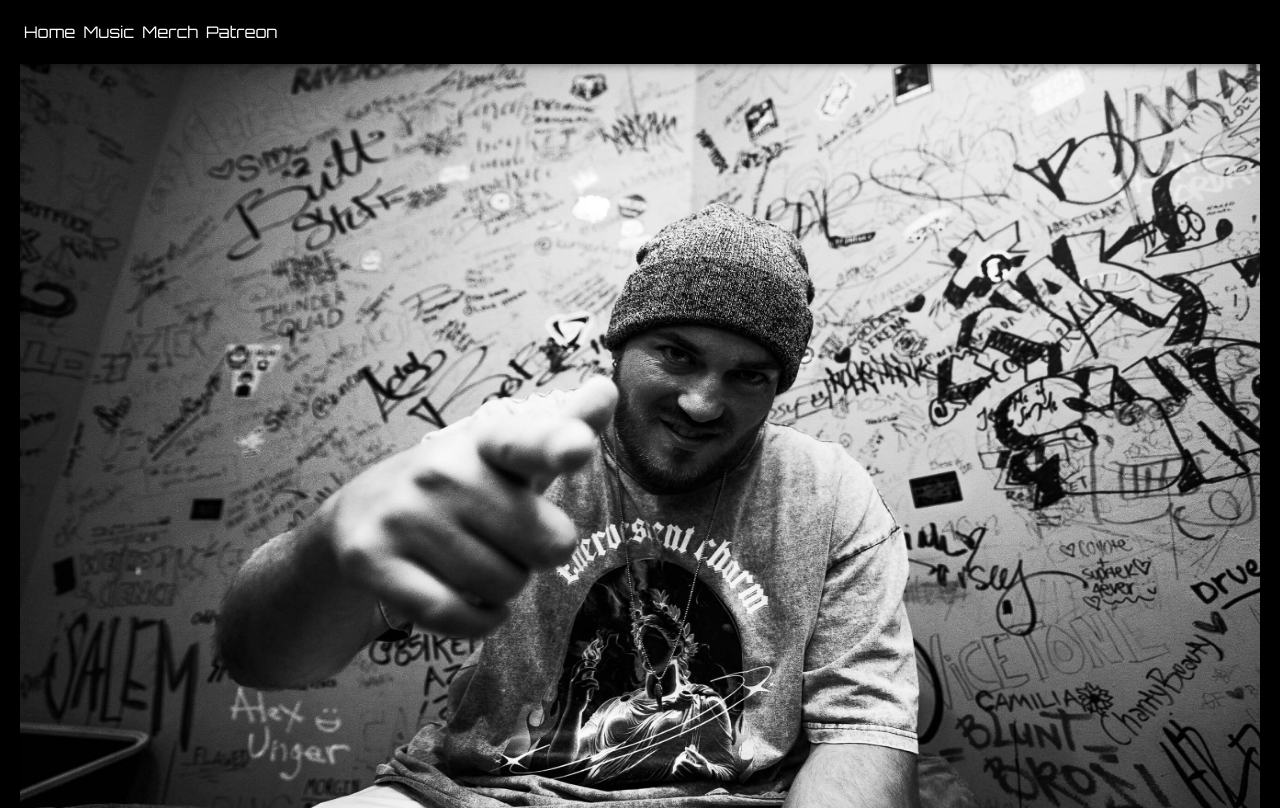
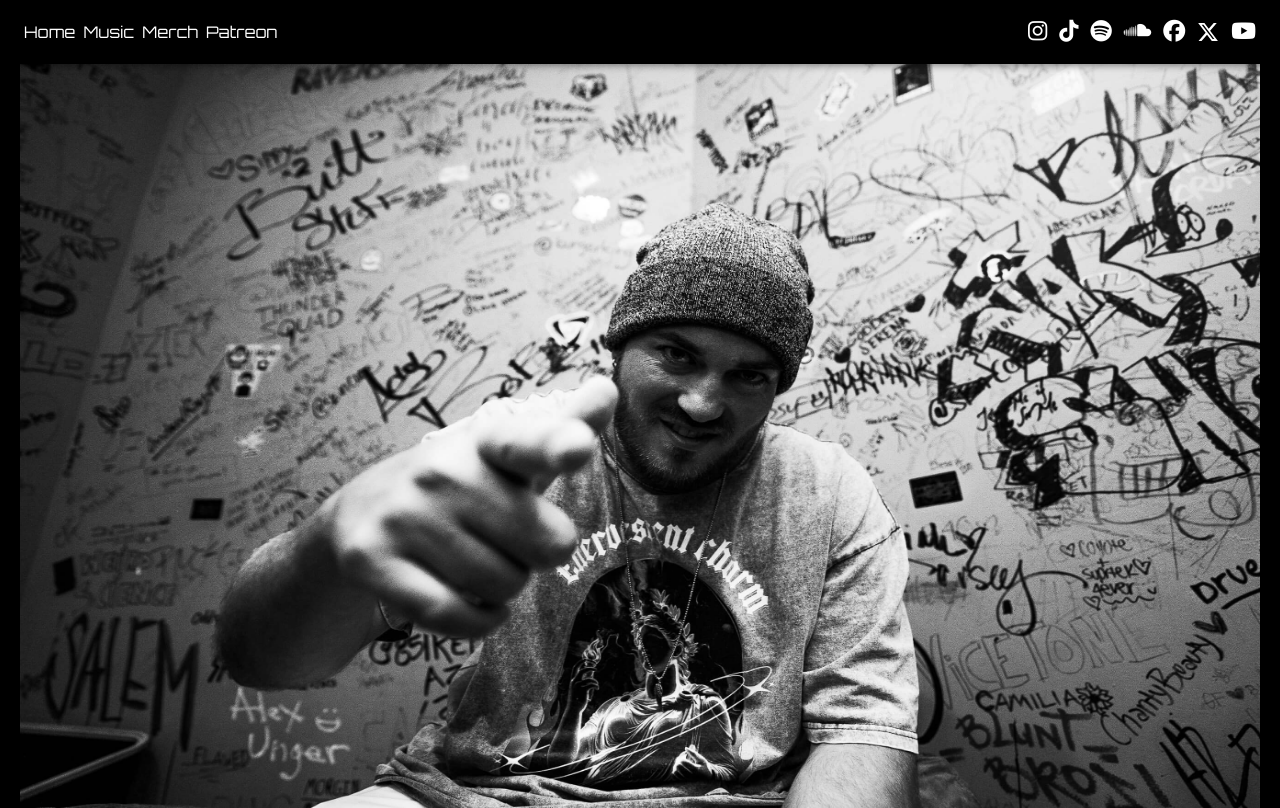
Before and after one commit to ijuliie/phocust, a Next.js app: page / in a window 1280 px wide. Built offline with nearby package versions, Linux system fonts and the light colour scheme.

Commit message:
add social links

```diff
--- a/src/components/Home/index.tsx
+++ b/src/components/Home/index.tsx
@@ -1,7 +1,6 @@
-import styles from "./Home.module.css"
-import Image from "next/image";
 import { Container } from "@mui/material";
 import { Fade } from 'react-awesome-reveal';
+import styles from "./Home.module.css"
 
 export default function Home() {
     return (
--- a/src/components/Nav/index.tsx
+++ b/src/components/Nav/index.tsx
@@ -1,5 +1,6 @@
 import { useEffect, useState } from "react";
 import Link from "next/link";
+import Socials from "../Socials/Socials";
 import MenuIcon from '@mui/icons-material/Menu';
 import { AppBar, Box, Drawer, IconButton, List, ListItem, ListItemButton, Toolbar } from "@mui/material";
 
@@ -57,6 +58,11 @@ export default function Nav() {
                         </ListItemButton>
                     </ListItem>
                 ))}
+                <ListItem>
+                    <Box sx={{ display: { xs: 'flex', sm: 'none' } }}>
+                        <Socials />
+                    </Box>
+                </ListItem>
             </List>
         </Box>
     );
@@ -76,22 +82,24 @@ export default function Nav() {
                     </IconButton>
                     <Box sx={{ display: { xs: 'none', sm: 'flex' }, flexGrow: 1 }}>
                         {navItems.map((item) => (
-                            <Box key={item.label} sx={{ marginRight: 1 }}>
+                            <Box
+                                key={item.label}
+                                sx={{
+                                    marginRight: 1,
+                                    "&:hover": {
+                                        fontWeight: 800
+                                    },
+                                    cursor: "pointer",
+                                }}>
                                 <Link href={item.href} target={item.target}>
                                     {item.label}
                                 </Link>
                             </Box>
                         ))}
                     </Box>
-                    {/* socials go here */}
-                    {/* <Box sx={{ display: { xs: 'none', sm: 'block' } }}>
-                            {navItems.map((item) => (
-                                <Button key={item} sx={{ color: '#fff' }}>
-                                    {item}
-                                </Button>
-                            ))}
-                        </Box> */}
-
+                    <Box sx={{ display: { xs: 'none', sm: 'flex' } }}>
+                        <Socials />
+                    </Box>
                 </Toolbar>
             </AppBar>
             <nav>
@@ -105,7 +113,7 @@ export default function Nav() {
                     }}
                     sx={{
                         display: { xs: 'block', sm: 'none' },
-                        '& .MuiDrawer-paper': { boxSizing: 'border-box', width: 250 },
+                        '& .MuiDrawer-paper': { boxSizing: 'border-box', width: 270 },
                     }}
                 >
                     {drawer}
--- /dev/null
+++ b/src/components/Socials/Socials.tsx
@@ -0,0 +1,66 @@
+import Link from 'next/link';
+import { Box } from '@mui/material';
+import { X } from '@mui/icons-material';
+
+export default function Socials() {
+    const socialLinks = [
+        {
+            social: "Instagram",
+            icon: <i className="fab fa-instagram" />,
+            link: "https://www.instagram.com/iamphocust"
+        },
+        {
+            social: "TikTok",
+            icon: <i className="fab fa-tiktok" />,
+            link: "https://www.tiktok.com/@iamphocust"
+        },
+        {
+            social: "Spotify",
+            icon: <i className="fab fa-spotify" />,
+            link: "https://spoti.fi/3S40vrX"
+        },
+        {
+            social: "Soundcloud",
+            icon: <i className="fab fa-soundcloud" />,
+            link: "https://www.soundcloud.com/iamphocust"
+        },
+        {
+            social: "Facebook",
+            icon: <i className="fab fa-facebook" />,
+            link: "https://www.facebook.com/iamphocust"
+        },
+        {
+            social: "X",
+            icon: <X fontSize="inherit" sx={{marginTop: 0.5}} />,
+            link: "https://www.x.com/iamphocust"
+        },
+        {
+            social: "Youtube",
+            icon: <i className="fab fa-youtube" />,
+            link: "https://bit.ly/PhocustYT"
+        },
+    ]
+
+    return (
+        <>
+            {socialLinks.map((s, index) => {
+                return (
+                    <Box
+                        sx={{
+                            marginRight: index < socialLinks.length - 1 ? 1.5 : 0,
+                            fontSize: { xs: "20px", md: "22px" },
+                            transition: "transform 0.2s ease",
+                            "&:hover": {
+                              transform: "scale(1.2)",
+                            },
+                            cursor: "pointer",
+                        }}
+                        key={s.social}
+                        >
+                        <Link target="_blank" href={s.link}>{s.icon}</Link>
+                    </Box>
+                )
+            })}
+        </>
+    );
+}
--- a/src/pages/_document.tsx
+++ b/src/pages/_document.tsx
@@ -8,6 +8,7 @@ export default function Document() {
                 <link rel="preconnect" href="https://fonts.googleapis.com" />
                 <link rel="preconnect" href="https://fonts.gstatic.com" crossOrigin="anonymous" />
                 <link href="https://fonts.googleapis.com/css2?family=Orbitron:wght@400..900&display=swap" rel="stylesheet" />
+                <script src="https://kit.fontawesome.com/240a684280.js" crossOrigin="anonymous" async />
             </Head>
             <body>
                 <Main />
```
